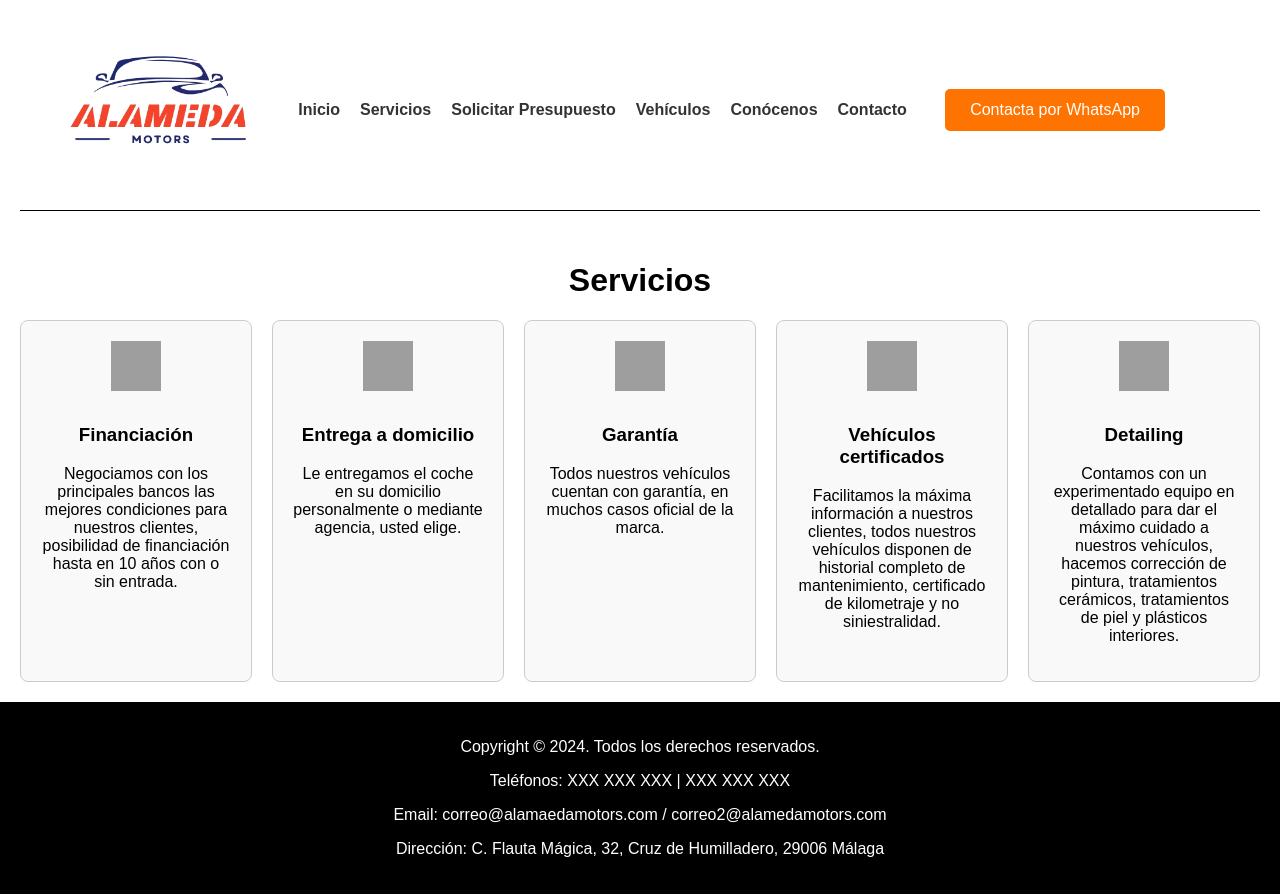
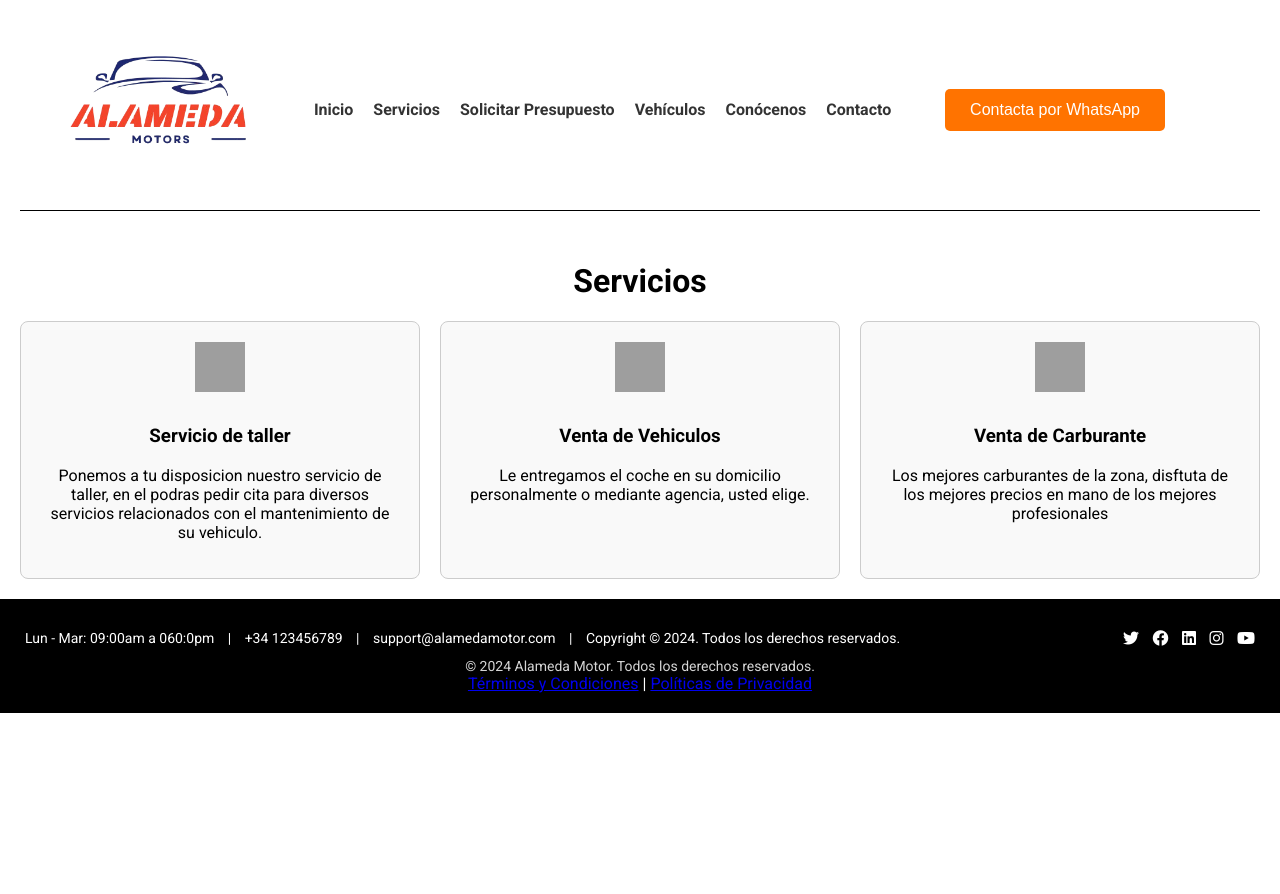
Before and after one commit to qrr3te/ProjectASIR, a PHP site: page /servicios.php in a window 1280 px wide. After the commit the page ends 713 px from the top, so only its background shows below. Run offline with PHP 8.4, Linux system fonts and the light colour scheme; grey boxes are pictures that could not be loaded.

Commit message:
Prueba de funcionamiento, editado css, php y img

```diff
--- a/src/css/servicios.css
+++ b/src/css/servicios.css
@@ -1,6 +1,6 @@
 
         body {
-            font-family: Arial, sans-serif;
+            font-family: 'Roboto', sans-serif;
             margin: 0;
             padding: 0;
         }
@@ -41,15 +41,42 @@
             margin-bottom: 10px;
         }
         .footer {
-            background-color: black;
-            color: white;
-            padding: 20px;
+            width: 100%;
+            background-color: #000;
+            color: #fff;
             text-align: center;
-        }
-        .footer a {
-            color: white;
+            padding: 20px 0;
+          }
+
+          .bottom-bar {
+            display: flex;
+            justify-content: space-between;
+            align-items: center;
+            font-size: 14px;
+            padding: 10px 20px;
+          }
+
+          .bottom-bar .contact-info span {
+            margin: 0 5px;
+          }
+
+          .bottom-bar .social-icons a {
+            color: #fff;
+            margin: 0 5px;
             text-decoration: none;
-        }
-        .footer .contact-info {
-            margin-top: 10px;
-        }
+            font-size: 18px;
+          }
+
+          .bottom-bar .social-icons a:hover {
+            color: #d39d29;
+          }
+
+          .copyright {
+            margin-top: 0px;
+            font-size: 14px;
+            color: #d6d6d6;
+          }
+
+          .copyright p {
+            margin: 0;
+          }
--- a/src/servicios.php
+++ b/src/servicios.php
@@ -17,39 +17,50 @@
         <h1>Servicios</h1>
         <div class="services">
             <div class="service-box">
-                <img src="icon-financiacion.png" alt="Financiación">
-                <h3>Financiación</h3>
-                <p>Negociamos con los principales bancos las mejores condiciones para nuestros clientes, posibilidad de financiación hasta en 10 años con o sin entrada.</p>
+                <img src="img/servicios-taller.jpg" alt="Servicio de taller">
+                <h3>Servicio de taller</h3>
+                <p>Ponemos a tu disposicion nuestro servicio de taller, en el podras pedir cita para diversos servicios relacionados con el mantenimiento de su vehiculo.</p>
             </div>
             <div class="service-box">
-                <img src="icon-entrega.png" alt="Entrega a domicilio">
-                <h3>Entrega a domicilio</h3>
+                <img src="img/" alt="Entrega a domicilio">
+                <h3>Venta de Vehiculos</h3>
                 <p>Le entregamos el coche en su domicilio personalmente o mediante agencia, usted elige.</p>
             </div>
             <div class="service-box">
-                <img src="icon-garantia.png" alt="Garantía">
-                <h3>Garantía</h3>
-                <p>Todos nuestros vehículos cuentan con garantía, en muchos casos oficial de la marca.</p>
-            </div>
-            <div class="service-box">
-                <img src="icon-certificados.png" alt="Vehículos certificados">
-                <h3>Vehículos certificados</h3>
-                <p>Facilitamos la máxima información a nuestros clientes, todos nuestros vehículos disponen de historial completo de mantenimiento, certificado de kilometraje y no siniestralidad.</p>
-            </div>
-            <div class="service-box">
-                <img src="icon-detailing.png" alt="Detailing">
-                <h3>Detailing</h3>
-                <p>Contamos con un experimentado equipo en detallado para dar el máximo cuidado a nuestros vehículos, hacemos corrección de pintura, tratamientos cerámicos, tratamientos de piel y plásticos interiores.</p>
+                <img src="img/dinergia_adisabe1.jpg" alt="Puta mierda">
+                <h3>Venta de Carburante</h3>
+                <p>Los mejores carburantes de la zona, disftuta de los mejores precios en mano de los mejores profesionales</p>
             </div>
         </div>
     </div>
-    <div class="footer">
-        <p>Copyright © 2024. Todos los derechos reservados.</p>
-        <div class="contact-info">
-            <p>Teléfonos: XXX XXX XXX | XXX XXX XXX</p>
-            <p>Email: <a href="mailto:">correo@alamaedamotors.com</a> / <a href="mailto:">correo2@alamedamotors.com</a></p>
-            <p>Dirección:  C. Flauta Mágica, 32, Cruz de Humilladero, 29006 Málaga</p>
-        </div>
+    <footer class="footer">
+    <div class="bottom-bar">
+      <div class="contact-info">
+        <span>Lun - Mar: 09:00am a 060:0pm</span>
+        <span> | </span>
+        <span>+34 123456789</span>
+        <span> | </span>
+        <span>support@alamedamotor.com</span>
+        <span> | </span>
+        <span style="text-align: center;">Copyright © 2024. Todos los derechos reservados.</span>
+      </div>
+      <div class="social-icons">
+        <a href="#"><i class="fab fa-twitter"></i></a>
+        <a href="#"><i class="fab fa-facebook"></i></a>
+        <a href="#"><i class="fab fa-linkedin"></i></a>
+        <a href="#"><i class="fab fa-instagram"></i></a>
+        <a href="#"><i class="fab fa-youtube"></i></a>
+      </div>
     </div>
+    <div class="copyright">
+      <p>&copy; 2024 Alameda Motor. Todos los derechos reservados.</p>
+    </div>
+    <div class="legal-links">
+      <a href="/terminos-y-condiciones.html">Términos y Condiciones</a>
+      <span>|</span>
+      <a href="/politicas-de-privacidad.html">Políticas de Privacidad</a>
+    </div>
+  </footer>
+  </footer>
 </body>
 </html>
```
Also changed, not shown: src/img/servicio-taller.jpg (added).
